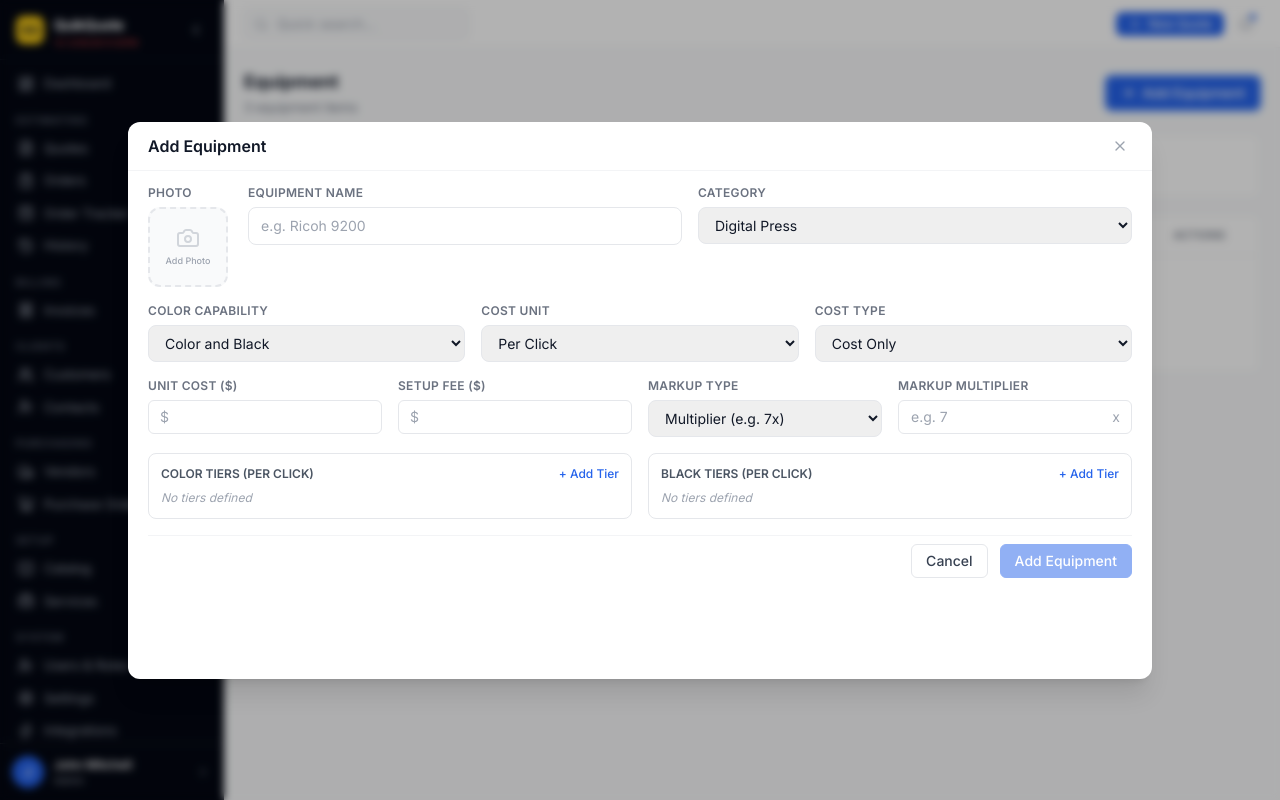
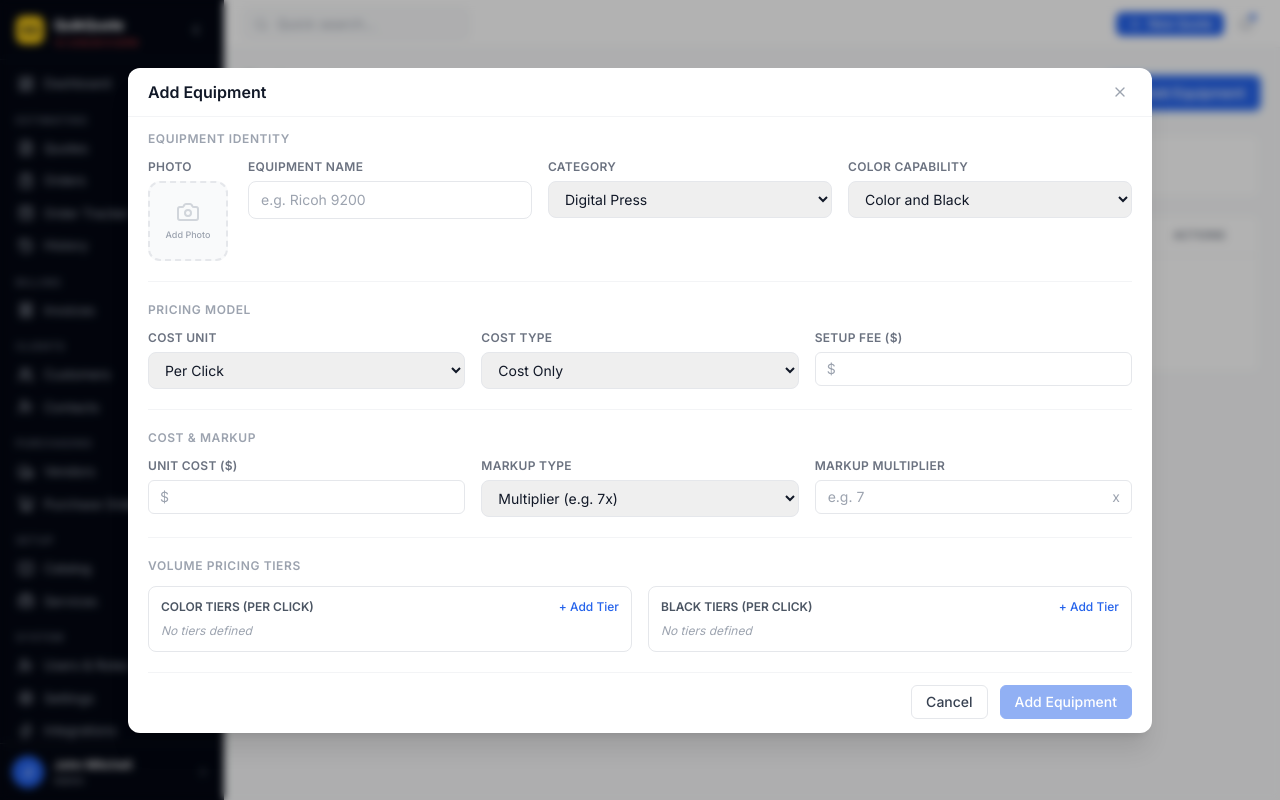
Before and after one commit to jorfdz/QuickQuote, a React (Vite) app: page /equipment in a window 1280 px wide. Both pictures are taken after typing "Sample" into the empty fields and a click on the button "Add Equipment". Built offline with nearby package versions, Linux system fonts and the light colour scheme.

Commit message:
Equipment Layout

```diff
--- a/src/pages/Equipment/index.tsx
+++ b/src/pages/Equipment/index.tsx
@@ -615,8 +615,11 @@ export const Equipment: React.FC = () => {
 
         {/* ═══════════ DETAILS TAB ═══════════ */}
         {(modalTab === 'details' || !editingEquipId) && (
-          <div className="space-y-4">
-            {/* Photo + Name row */}
+          <div className="space-y-5">
+
+            {/* ── Section 1: Equipment Identity ────────────────────────────────── */}
+            <div>
+              <h3 className="text-xs font-semibold text-gray-400 uppercase tracking-wider mb-3">Equipment Identity</h3>
               <div className="flex items-start gap-5">
                 <div className="flex-shrink-0">
                   <label className="block text-xs font-semibold text-gray-500 uppercase tracking-wide mb-1.5">Photo</label>
@@ -626,7 +629,7 @@ export const Equipment: React.FC = () => {
                     size={80}
                   />
                 </div>
-              <div className="flex-1 grid grid-cols-2 gap-4">
+                <div className="flex-1 grid grid-cols-3 gap-4">
                   <div>
                     <label className="block text-xs font-semibold text-gray-500 uppercase tracking-wide mb-1.5">Equipment Name</label>
                     <input
@@ -644,11 +647,6 @@ export const Equipment: React.FC = () => {
                       <option value="Other">Other</option>
                     </select>
                   </div>
-              </div>
-            </div>
-
-            {/* Pricing configuration */}
-            <div className="grid grid-cols-3 gap-4">
                   <div>
                     <label className="block text-xs font-semibold text-gray-500 uppercase tracking-wide mb-1.5">Color Capability</label>
                     <select value={equipForm.colorCapability} onChange={e => setEquipForm(f => ({ ...f, colorCapability: e.target.value as any }))}
@@ -658,6 +656,16 @@ export const Equipment: React.FC = () => {
                       <option value="Black">Black Only</option>
                     </select>
                   </div>
+                </div>
+              </div>
+            </div>
+
+            <hr className="border-gray-100" />
+
+            {/* ── Section 2: Pricing Model ─────────────────────────────────────── */}
+            <div>
+              <h3 className="text-xs font-semibold text-gray-400 uppercase tracking-wider mb-3">Pricing Model</h3>
+              <div className="grid grid-cols-3 gap-4">
                 <div>
                   <label className="block text-xs font-semibold text-gray-500 uppercase tracking-wide mb-1.5">Cost Unit</label>
                   <select value={equipForm.costUnit} onChange={e => {
@@ -680,8 +688,6 @@ export const Equipment: React.FC = () => {
                           { minQty: 7500, pricePerUnit: 0 },
                           { minQty: 10000, pricePerUnit: 0 },
                         ];
-                      // When switching back to the saved record's original unit, restore its tiers;
-                      // otherwise use defaults for the new unit
                         const savedUnit = editingEquipment?.costUnit;
                         if (newUnit === 'per_sqft') {
                           if (savedUnit === 'per_sqft' && editingEquipment) {
@@ -717,14 +723,20 @@ export const Equipment: React.FC = () => {
                     <option value="time_only">Time Only</option>
                   </select>
                 </div>
+                <Input label="Setup Fee ($)" type="number" value={equipForm.initialSetupFee || ''}
+                  onChange={e => setEquipForm(f => ({ ...f, initialSetupFee: parseFloat(e.target.value) || 0 }))} prefix="$" />
+              </div>
             </div>
 
+            <hr className="border-gray-100" />
+
+            {/* ── Section 3: Cost & Markup ─────────────────────────────────────── */}
             {showUnitCost && (
-              <div className="grid grid-cols-4 gap-4">
+              <div>
+                <h3 className="text-xs font-semibold text-gray-400 uppercase tracking-wider mb-3">Cost & Markup</h3>
+                <div className="grid grid-cols-3 gap-4">
                   <Input label="Unit Cost ($)" type="number" value={equipForm.unitCost || ''}
                     onChange={e => setEquipForm(f => ({ ...f, unitCost: parseFloat(e.target.value) || 0 }))} prefix="$" />
-                <Input label="Setup Fee ($)" type="number" value={equipForm.initialSetupFee || ''}
-                  onChange={e => setEquipForm(f => ({ ...f, initialSetupFee: parseFloat(e.target.value) || 0 }))} prefix="$" />
                   <div>
                     <label className="block text-xs font-semibold text-gray-500 uppercase tracking-wide mb-1.5">Markup Type</label>
                     <select value={equipForm.markupType} onChange={e => setEquipForm(f => ({ ...f, markupType: e.target.value as PricingEquipment['markupType'] }))}
@@ -742,9 +754,13 @@ export const Equipment: React.FC = () => {
                     suffix={equipForm.markupType === 'percent' ? '%' : 'x'}
                   />
                 </div>
+              </div>
             )}
 
+            {/* ── Section 4: Time-Based Costs ─────────────────────────────────── */}
             {showTimeFields && (
+              <div>
+                <h3 className="text-xs font-semibold text-gray-400 uppercase tracking-wider mb-3">Time-Based Costs</h3>
                 <div className="grid grid-cols-3 gap-4">
                   <div>
                     <div className="flex items-center gap-1 mb-1.5">
@@ -764,17 +780,15 @@ export const Equipment: React.FC = () => {
                   <Input label="Time Cost Markup %" type="number" value={equipForm.timeCostMarkup || ''}
                     onChange={e => setEquipForm(f => ({ ...f, timeCostMarkup: parseFloat(e.target.value) || undefined }))} suffix="%" />
                 </div>
-            )}
-
-            {!showUnitCost && (
-              <div className="grid grid-cols-3 gap-4">
-                <Input label="Setup Fee ($)" type="number" value={equipForm.initialSetupFee || ''}
-                  onChange={e => setEquipForm(f => ({ ...f, initialSetupFee: parseFloat(e.target.value) || 0 }))} prefix="$" />
               </div>
             )}
 
-            {/* Tier editors — shown for both per_click and per_sqft, driven by color capability */}
+            {(showUnitCost || showTimeFields) && <hr className="border-gray-100" />}
+
+            {/* ── Section 5: Volume Pricing Tiers ─────────────────────────────── */}
             {showUnitCost && (
+              <div>
+                <h3 className="text-xs font-semibold text-gray-400 uppercase tracking-wider mb-3">Volume Pricing Tiers</h3>
                 <div className={`grid gap-4 ${
                   equipForm.colorCapability === 'Color and Black' ? 'grid-cols-2' : 'grid-cols-1'
                 }`}>
@@ -797,10 +811,11 @@ export const Equipment: React.FC = () => {
                     />
                   )}
                 </div>
+              </div>
             )}
 
-            {/* Save / Cancel */}
-            <div className="flex gap-3 justify-end pt-2 border-t border-gray-100">
+            {/* ── Save / Cancel ───────────────────────────────────────────────── */}
+            <div className="flex gap-3 justify-end pt-3 border-t border-gray-100">
               <Button variant="secondary" onClick={handleCloseModal}>Cancel</Button>
               <Button variant="primary" onClick={editingEquipId ? handleSaveEditEquip : handleAddEquip} disabled={!equipForm.name}>
                 {editingEquipId ? 'Save Changes' : 'Add Equipment'}
--- a/src/types/index.ts
+++ b/src/types/index.ts
@@ -154,6 +154,7 @@ export interface PurchaseOrderItem {
   unitCost: number;
   total: number;
   orderItemId?: string;
+  receivedQuantity?: number;
 }
 
 export interface PurchaseOrder {
@@ -169,6 +170,8 @@ export interface PurchaseOrder {
   notes?: string;
   expectedDate?: string;
   receivedDate?: string;
+  sentAt?: string;
+  acknowledgedAt?: string;
   createdBy: string;
   createdAt: string;
   updatedAt: string;
```
Lines whose indentation alone changed are shown as unchanged.
